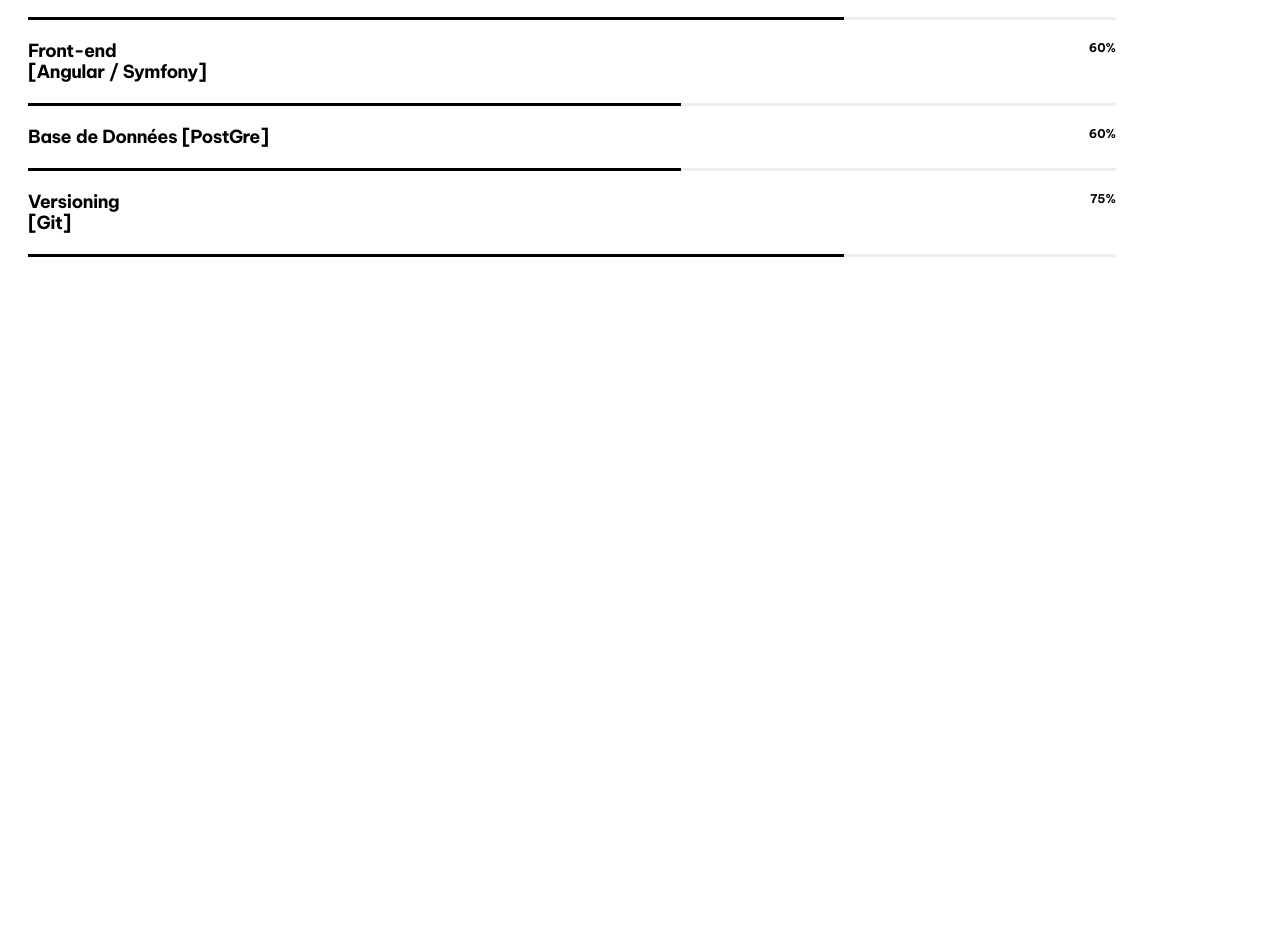
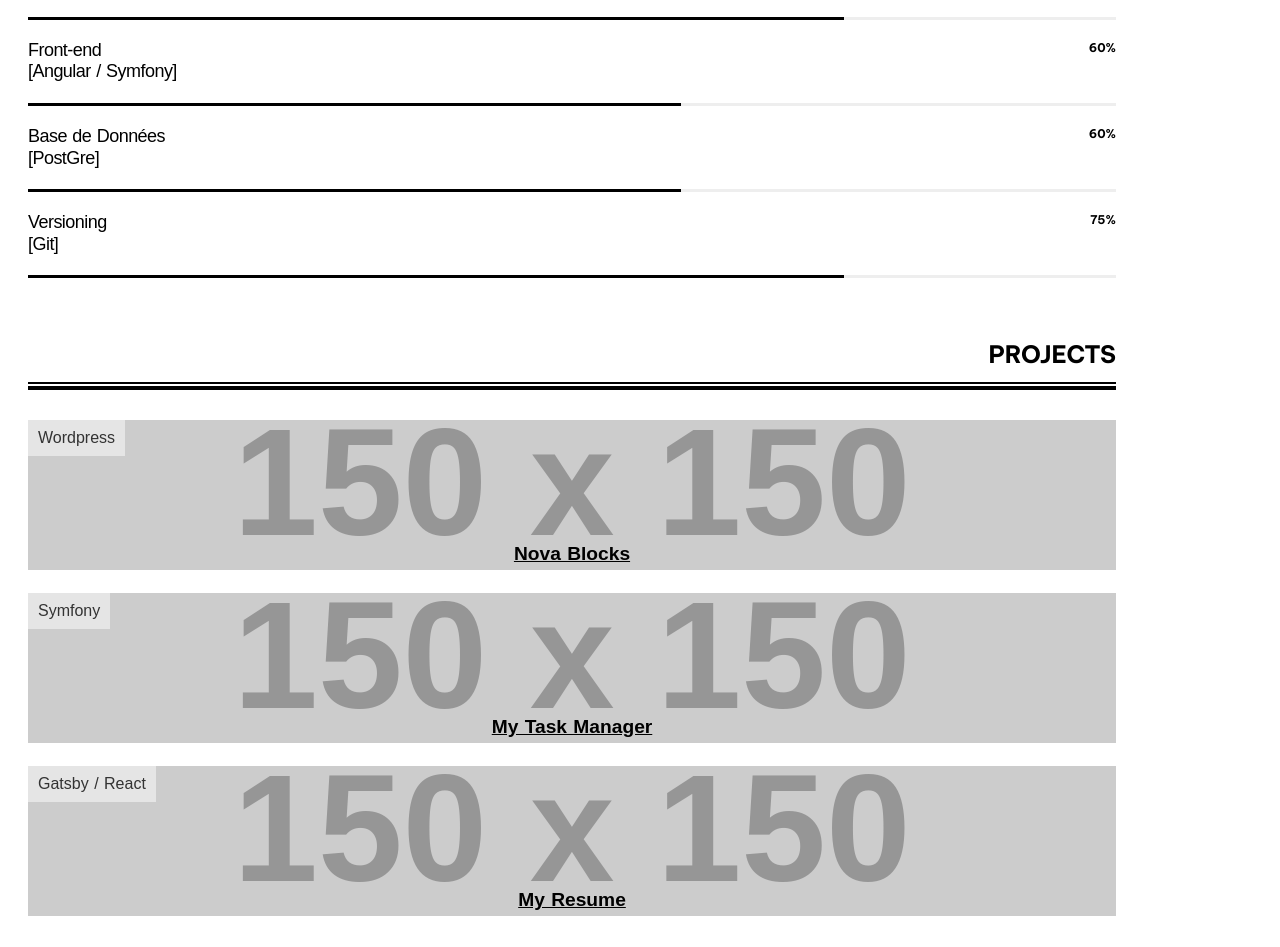
Before and after one commit to sunkers/myPortfolio, a Gatsby site: page / in a window 1280 px wide. Shown: the part 1742-2689 px from the top of the page. Before the commit the page ends 2027 px from the top, so only its background shows below. Built offline with nearby package versions, Linux system fonts and the light colour scheme; Gatsby itself is replaced by a stand-in of ours; placeholder pictures from the web are drawn by us.

Commit message:
Projects

```diff
--- a/src/components/Projects.js
+++ b/src/components/Projects.js
@@ -1,10 +1,32 @@
 import React from 'react'
+import { skillsWrapper, skillsTitle, line, line2} from './Skills.module.scss'
+import { ProjectWrapper, projectImg, projectTech, projectLink } from './Projects.module.scss'
+
 
 const Projects = () => {
   return (
-    <section>
-      {/* Votre code pour les projets ici */}
-    </section>
+    <div>
+      <div className={skillsWrapper}>
+        <p className={skillsTitle}>PROJECTS</p>
+        <div className={line}></div>
+        <div className={line2}></div>
+      </div>
+      <div className={ProjectWrapper}>
+        <img src="https://via.placeholder.com/150" alt="project" className={projectImg}/>
+        <div className={projectTech}>Wordpress</div>
+        <a href="http://example.com" className={projectLink}>Nova Blocks</a>
+      </div>
+      <div className={ProjectWrapper}>
+        <img src="https://via.placeholder.com/150" alt="project" className={projectImg}/>
+        <div className={projectTech}>Symfony</div>
+        <a href="http://example.com" className={projectLink}>My Task Manager</a>
+      </div>
+      <div className={ProjectWrapper}>
+        <img src="https://via.placeholder.com/150" alt="project" className={projectImg}/>
+        <div className={projectTech}>Gatsby / React</div>
+        <a href="http://example.com" className={projectLink}>My Resume</a>
+      </div>
+    </div>
   )
 }
 
--- /dev/null
+++ b/src/components/Projects.module.scss
@@ -0,0 +1,37 @@
+.ProjectWrapper {
+    position: relative;
+    width: 100%;
+    margin-top: 20px;
+    margin-bottom: 20px;
+}
+
+.projectImg {
+    width: 100%;
+    height: 150px;
+    object-fit: cover;
+    object-position: center;
+  }
+
+  .projectTech {
+    position: absolute;
+    top: 0;
+    left: 0;
+    background: rgba(255,255,255,0.5);
+    padding: 10px;
+    font-size: 1em;
+  }
+
+  .projectLink {
+    position: absolute;
+    bottom: 0;
+    left: 0;
+    right: 0;
+    // background: rgba(255,255,255,0.7);
+    padding: 10px;
+    font-weight: 700;
+    font-size: 1.2em;
+    color: black;
+    display: flex;
+    justify-content: center;
+    align-items: center;
+  }
--- a/src/components/Skills.js
+++ b/src/components/Skills.js
@@ -38,7 +38,7 @@
     <div className={skillsRow}>
       <div className={skillsSubRow}>
         <div className={skillsName}>
-          <p className={skillsNameText}>Base de Données [PostGre]</p>
+          <p className={skillsNameText}>Base de Données <br></br>[PostGre]</p>
         </div>
         <div className={skillsLevel}>
           <p className={skillsLevelText}>60%</p>
--- a/src/components/Skills.module.scss
+++ b/src/components/Skills.module.scss
@@ -244,9 +244,8 @@
     overflow-wrap: anywhere;
     word-break: break-word;
     color: #000000;
-    font-family: var(--s-font-ecbb00d0);
     font-size: 18px;
-    font-weight: 700;
+    font-weight: 500;
     height: auto;
     letter-spacing: -0.03em;
     line-height: 1.2;
```
